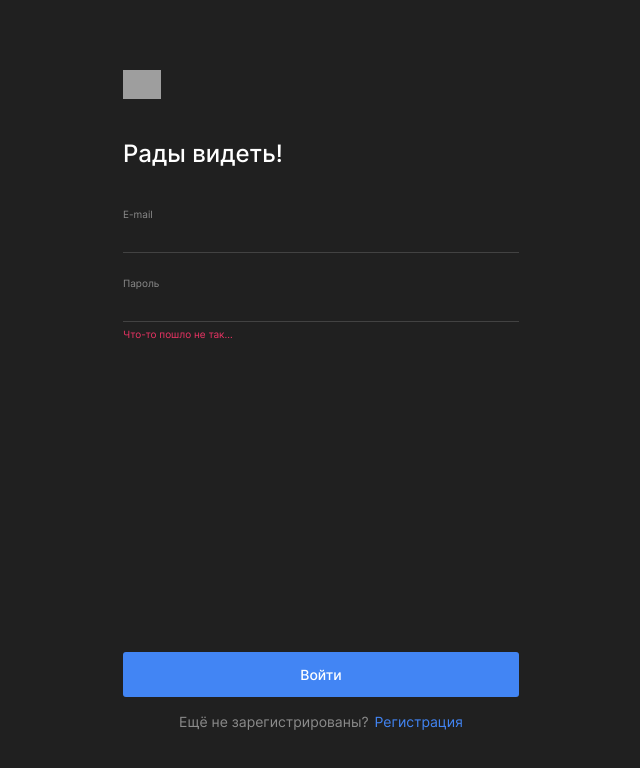
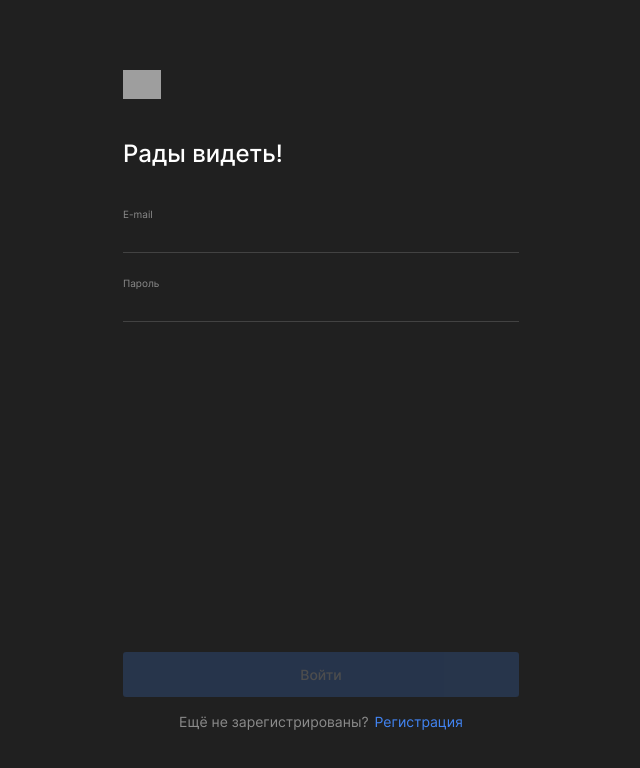
Before and after one commit to eugesher/movies-explorer-frontend, a React (Create React App) app: page /signin in a window 1280 px wide. Shown: the top 768 px of the page, without its empty margins (319-959 px from the left). Built offline with nearby package versions, Linux system fonts and the light colour scheme; grey boxes are pictures that could not be loaded; the HTML template or start-up script is replaced by a standard one.

Commit message:
feat: login

```diff
--- a/src/components/App/App.js
+++ b/src/components/App/App.js
@@ -33,9 +33,9 @@ function App({ history }) {
       .then(({ token }) => {
         if (token) {
           setLoggedIn(true);
+          history.push("/movies");
         }
       })
-      .then(() => history.push("/movies"))
       .catch((e) => {
         console.error(e);
       });
@@ -90,11 +90,7 @@ function App({ history }) {
           <Register onRegister={handleRegister} errorMessage={registerErrorMessage} />
         </Route>
         <Route path="/signin">
-          <Login
-            onSubmit={() => {
-              history.push("/movies");
-            }}
-          />
+          <Login onLogin={handleLogin} />
         </Route>
         <Route path="*">
           <ErrorPage statusCode={"404"} onGoBack={history.goBack} />
--- a/src/components/Login/Login.css
+++ b/src/components/Login/Login.css
@@ -27,7 +27,7 @@
 .login__input-container {
   display: flex;
   flex-direction: column;
-  margin-top: 24px;
+  margin-top: 6px;
 }
 
 .login__input-container:first-of-type {
@@ -58,12 +58,21 @@
   outline: 0;
 }
 
-.login__error {
+.login__input-error {
   margin-top: 6px;
   color: #ee3465;
   font-weight: 400;
   font-size: 10px;
   line-height: 12px;
+  height: 12px;
+}
+
+.login__error {
+  margin-bottom: 16px;
+  color: #ee3465;
+  font-size: 14px;
+  line-height: 17px;
+  text-align: center;
 }
 
 .login__submit-button {
@@ -78,6 +87,10 @@
   font-size: 14px;
   line-height: 17px;
   font-family: inherit;
+}
+
+.login__submit-button:disabled {
+  opacity: 0.2;
 }
 
 .login__footer-link {
@@ -116,6 +129,10 @@
     align-self: center;
     margin: 50px 0 80px;
   }
+  .login__error {
+    font-size: 12px;
+    line-height: 15px;
+  }
   .login__submit-button {
     font-size: 12px;
     line-height: 15px;
--- a/src/components/Login/Login.js
+++ b/src/components/Login/Login.js
@@ -1,25 +1,57 @@
 import "./Login.css";
 import logo from "../../images/logo.svg";
 import { Link } from "react-router-dom";
+import { useState } from "react";
 
-export default function Login({ onSubmit }) {
+export default function Login({ onLogin }) {
+  const [formValues, setFormValues] = useState({});
+  const [inputErrors, setInputErrors] = useState({});
+  const [isValid, setIsValid] = useState(false);
+
+  function handleInputChange(event) {
+    const target = event.target;
+    const name = target.name;
+    const value = target.value;
+    setFormValues({ ...formValues, [name]: value });
+    setInputErrors({ ...inputErrors, [name]: target.validationMessage });
+    setIsValid(target.closest("form").checkValidity());
+  }
+
+  function handleSubmit(event) {
+    event.preventDefault();
+    onLogin(formValues);
+  }
+
   return (
-    <form className="login" onSubmit={onSubmit}>
+    <form onSubmit={handleSubmit} className="login">
       <div className="login__container">
         <img src={logo} alt="логотип" className="login__logo" />
         <h2 className="login__title">Рады видеть!</h2>
         <label className="login__input-container">
           <span className="login__input-label">E-mail</span>
-          <input type="email" required={true} className="login__input" />
+          <input
+            name="email"
+            type="email"
+            required={true}
+            onChange={handleInputChange}
+            className="login__input"
+          />
+          <span className="login__input-error">{inputErrors.email}</span>
         </label>
         <label className="login__input-container">
           <span className="login__input-label">Пароль</span>
-          <input type="password" required={true} className="login__input" />
+          <input
+            name="password"
+            type="password"
+            required={true}
+            onChange={handleInputChange}
+            className="login__input"
+          />
+          <span className="login__input-error">{inputErrors.password}</span>
         </label>
-        <span className="login__error">Что-то пошло не так...</span>
       </div>
       <div className="login__container">
-        <button type="submit" className="login__submit-button">
+        <button type="submit" disabled={!isValid} className="login__submit-button">
           Войти
         </button>
         <Link to="/signup" className="login__footer-link">
```
